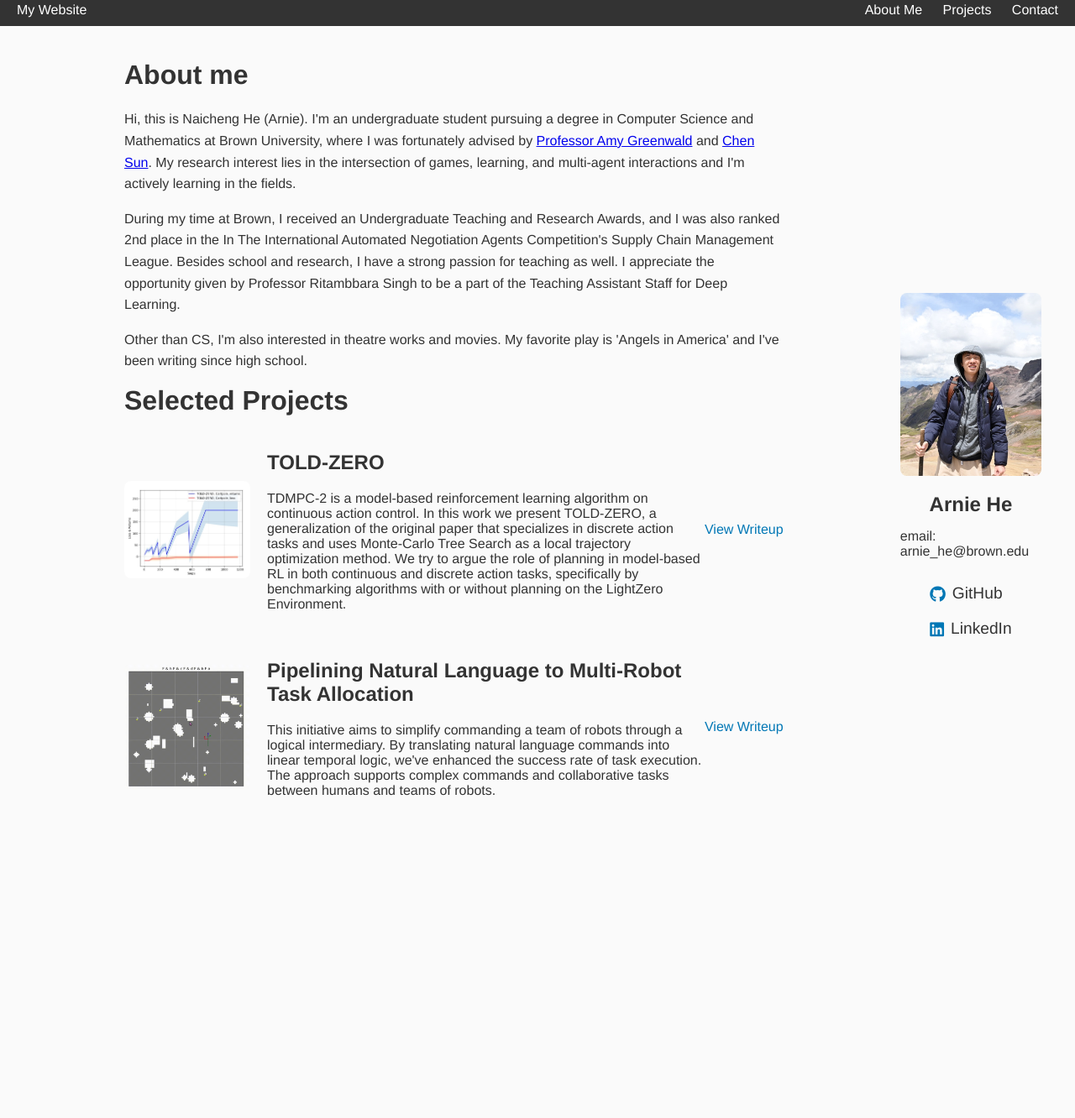
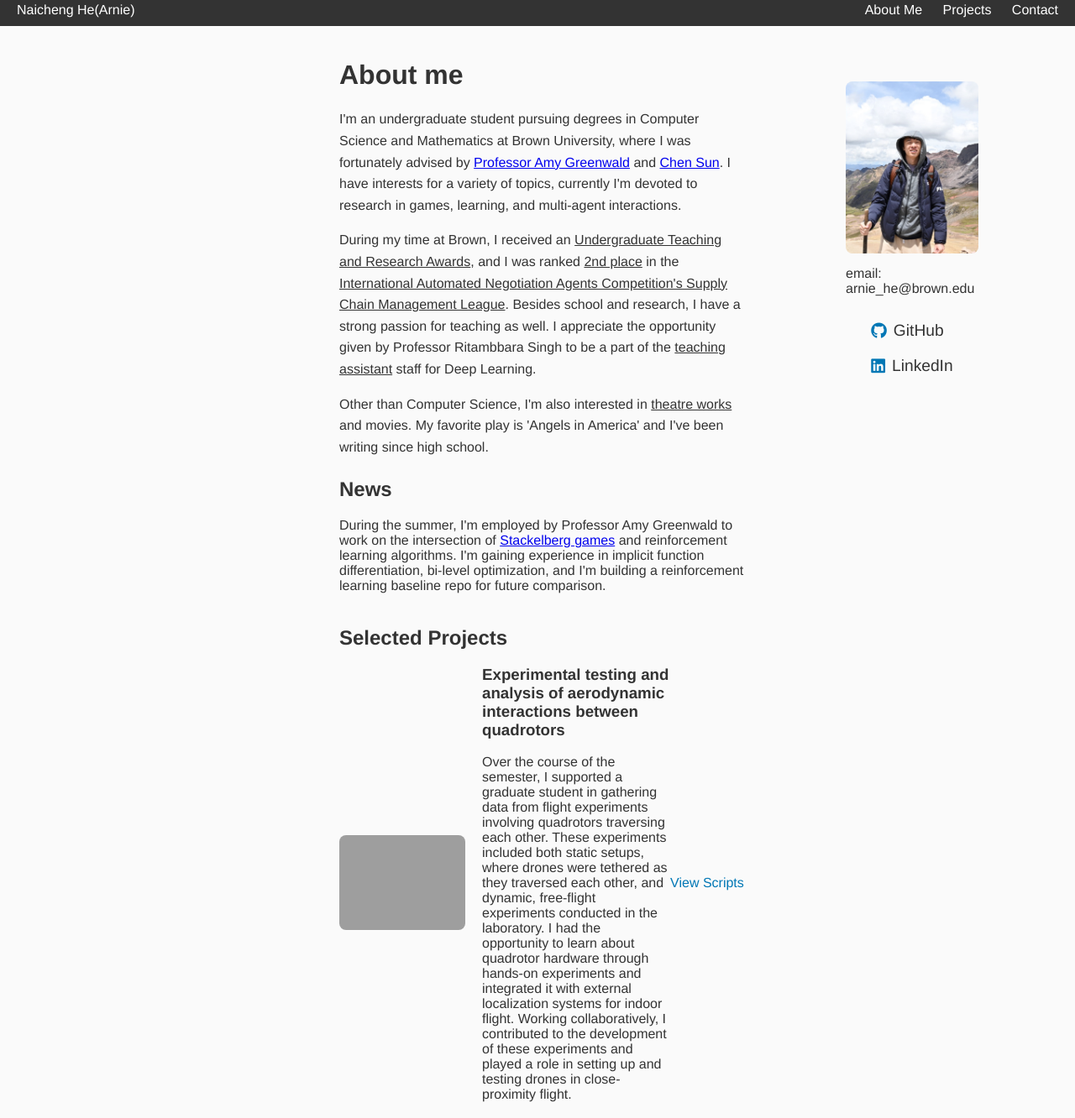
Before and after one commit to Arnie-He/Arnie-He, a plain HTML site: page index.html in a window 1280 px wide. Shown: the part 7-1339 px from the top of the page at 84% size. Before the commit the page ends 1034 px from the top, so only its background shows below. Drawn offline with Linux system fonts and the light colour scheme; grey boxes are pictures that could not be loaded.

Commit message:
finished first draft

```diff
--- a/index.html
+++ b/index.html
@@ -4,12 +4,12 @@
     <link rel="stylesheet" href="https://cdnjs.cloudflare.com/ajax/libs/font-awesome/6.0.0-beta3/css/all.min.css">
     <meta charset="UTF-8">
     <meta name="viewport" content="width=device-width, initial-scale=1.0">
-    <title>My Personal Website</title>
+    <title>Arnie He</title>
     <link rel="stylesheet" href="style.css">
 </head>
 <body>
     <div class="navbar">
-        <div>My Website</div>
+        <div>Naicheng He(Arnie)</div>
         <div>
             <a href="#about">About Me</a>
             <a href="#projects">Projects</a>
@@ -21,35 +21,66 @@
             <div class="intro" id="about">
                 <h1>About me</h1>
                 <p>
-                    Hi, this is Naicheng He (Arnie). I'm an undergraduate student pursuing a degree in Computer Science and Mathematics at Brown University,
+                    I'm an undergraduate student pursuing degrees in Computer Science and Mathematics at Brown University,
                     where I was fortunately advised by <a href="https://scholar.google.com/citations?user=aQCRuYQAAAAJ&hl=en" target="_blank">Professor Amy Greenwald</a> and
-                    <a href="https://chensun.me/index.html" target="_blank">Chen Sun</a>. My research interest lies in the intersection of games, learning, and multi-agent interactions and I'm actively
-                     learning in the fields. </p>
-                <p>
-                    During my time at Brown, I received an Undergraduate Teaching and Research Awards, and I was also ranked 2nd place in the In The International Automated Negotiation Agents Competition's Supply Chain Management League.
-                    Besides school and research, I have a strong passion for teaching as well. I appreciate the opportunity given by Professor Ritambbara Singh to be a part of the Teaching Assistant Staff for Deep Learning.
+                    <a href="https://chensun.me/index.html" target="_blank">Chen Sun</a>. I have interests for a variety of topics, currently I'm devoted to research in games, learning, and multi-agent interactions.
                 </p>
                 <p>
-                    Other than CS, I'm also interested in theatre works and movies. My favorite play is 'Angels in America' and I've been writing since high school.
+                    During my time at Brown, I received an <u>Undergraduate Teaching and Research Awards</u>, and I was ranked <u>2nd place</u> in the <u>International Automated Negotiation Agents Competition's Supply Chain Management League</u>.
+                    Besides school and research, I have a strong passion for teaching as well. I appreciate the opportunity given by Professor Ritambbara Singh to be a part of the <u>teaching assistant</u> staff for Deep Learning.
+                </p>
+                <p>
+                    Other than Computer Science, I'm also interested in <u>theatre works</u> and movies. My favorite play is 'Angels in America' and I've been writing since high school.
                 </p>
             </div>
+
+            <div class="News" id="News">
+                <h2>News</h2>
+                <p>During the summer, I'm employed by Professor Amy Greenwald to work on the intersection of <a href="https://en.wikipedia.org/wiki/Stackelberg_competition" target="_blank">Stackelberg games</a> and reinforcement learning algorithms. I'm gaining
+                experience in implicit function differentiation, bi-level optimization, and I'm building a reinforcement learning baseline repo for future comparison.</p>
+            </div>
+
             <div class="projects" id="projects">
-                <h1>Selected Projects</h1>
+                <h2>Selected Projects</h2>
+                <div class="project">
+                    <img src="utra-video-2.gif" alt="Project 2 Image">
+                    <div class="project-description">
+                        <h3>Experimental testing and analysis of aerodynamic interactions between quadrotors</h3>
+                        <p>Over the course of the semester, I supported a graduate student in gathering data from flight experiments involving quadrotors traversing each other. These experiments included both static setups, where drones were tethered as they traversed each other, and dynamic, free-flight experiments conducted in the laboratory.
+                            I had the opportunity to learn about quadrotor hardware through hands-on experiments and integrated it with external localization systems for indoor flight.
+                            Working collaboratively, I contributed to the development of these experiments and played a role in setting up and testing drones in close-proximity flight.</p>
+                    </div>
+                    <div class="project-link">
+                        <a href="https://github.com/Arnie-He/ACTLab-Crazyswarm/tree/master/ros_ws/src/crazyswarm/scripts" target="_blank">View Scripts</a>
+                    </div>
+                </div>
                 <div class="project">
                     <img src="told_zero.jpg" alt="Project 1 Image">
                     <div class="project-description">
-                        <h2>TOLD-ZERO</h2>
-                        <p>TDMPC-2 is a model-based reinforcement learning algorithm on continuous action control. In this work we present TOLD-ZERO, a generalization of the original paper that specializes in discrete action tasks and uses Monte-Carlo Tree Search as a local trajectory optimization method. We try to argue the role of planning in model-based RL in both continuous and discrete action tasks, specifically by benchmarking algorithms with or without planning on the LightZero Environment. </p>
+                        <h3>TOLD-ZERO</h3>
+                        <p>TDMPC-2 is a model-based reinforcement learning algorithm on continuous action control. In this work we present TOLD-ZERO, a generalization of the TDMPC paper that specializes in discrete action tasks and uses <u>Monte-Carlo Tree Search</u> as a local trajectory optimization method. We also try to argue <u>the role of planning</u> in model-based RL in both continuous and discrete action tasks, specifically by benchmarking algorithms with or without planning on the LightZero Environment. </p>
                     </div>
                     <div class="project-link">
                         <a href="Told_Zero-1.pdf" target="_blank">View Writeup</a>
                     </div>
                 </div>
                 <div class="project">
+                    <img src="american-money-lincoln-union-shield-260nw-1708462996.webp" alt="Project 1 Image">
+                    <div class="project-description">
+                        <h3>Matching Pennis(An Negotiation Agent Submitted to SCML 2024)</h3>
+                        <p> The MatchingPennies Agent employs concurrent negotiation and a heuristic function to
+                            identify the most profitable subsets of current offers in a setting of multi-agent negotiation provided by <a href="https://pypi.org/project/negmas/" target="_blank">negmas</a>.
+                            The ability to balance between fulfilling the desired quantities and negoatiating for the best price gives its name. The agent won the 2nd place in the <a href="https://scml.cs.brown.edu/scml2024" target="_blank">SCML2024 one-shot track.</a> </p>
+                    </div>
+                    <div class="project-link">
+                        <a href="scml_2024_report.pdf" target="_blank">View Report</a>
+                    </div>
+                </div>
+                <div class="project">
                     <img src="case1.gif" alt="Project 2 Image">
                     <div class="project-description">
-                        <h2>Pipelining Natural Language to Multi-Robot Task Allocation</h2>
-                        <p>This initiative aims to simplify commanding a team of robots through a logical intermediary. By translating natural language commands into linear temporal logic, we've enhanced the success rate of task execution. The approach supports complex commands and collaborative tasks between humans and teams of robots.</p>
+                        <h3>Pipelining Natural Language to Multi-Robot Task Allocation</h3>
+                        <p>This initiative aims to simplify commanding a team of robots through a logical intermediary. By translating natural language commands into <u>linear temporal logic(LTL)</u>, we've enhanced the success rate of task execution. The approach supports complex commands and collaborative tasks between <u>human</u> and <u>teams of robots.</u></p>
                     </div>
                     <div class="project-link">
                         <a href="CSCI_2951_Final_Project___Arnie_Yichen.pdf" target="_blank">View Writeup</a>
@@ -60,8 +91,7 @@
 
         <div class="sidebar">
             <img src="Profile_2.jpg" alt="Profile">
-            <h2>Arnie He</h2>
-            <p>email: arnie_he@brown.edu</p>
+            <p id="Contact">email: arnie_he@brown.edu</p>
             <div class="icon_container">
                 <p>
                     <a href="https://github.com/Arnie-He" target="_blank">
--- a/style.css
+++ b/style.css
@@ -22,19 +22,19 @@ body {
     display: flex;
     margin: 20px;
     gap: 20px;
-    align-items: center;
-    margin-left: 10%;
+    align-items: start;
+    margin-left: 30%;
 }
 .content {
-    width: 70%;
+    width: 55%;
     padding: 20px;
     align-items: center;
 }
 .sidebar {
-    width: 15%;
+    width: 18%;
     padding: 20px;
+    margin-top: 3%;
     margin-left: 7%;
-    margin-top: 5%;
     display: flex;
     flex-direction: column;
     align-items: center;
@@ -57,7 +57,7 @@ body {
     text-decoration: none;
     color: #333;
 }
-.intro h1, .projects h1 {
+.intro h1{
     margin-top: 0;
 }
 .intro p, .projects ul {
@@ -99,6 +99,13 @@ body {
     align-items: center;
     margin-bottom: 20px;
 }
+.News h2{
+    margin-top: 5%;
+}
+.projects h2{
+    margin-top: 8%;
+    margin-bottom: 0;
+}
 .project img, .project video {
     width: 150px;
     margin-right: 20px;
```
Also changed, not shown: american-money-lincoln-union-shield-260nw-1708462996.webp (added), 3 other files.
